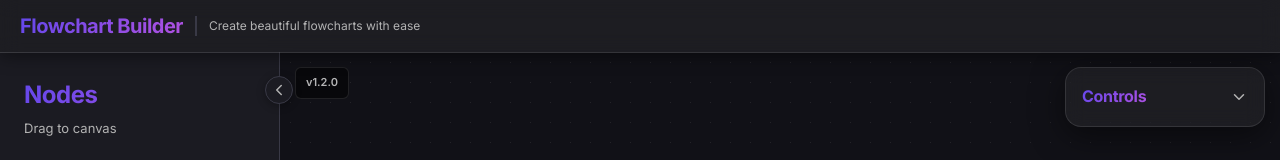
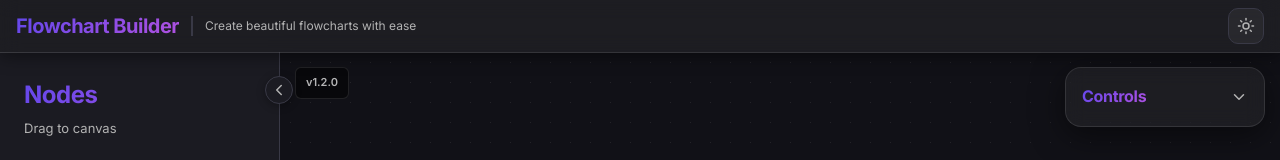
Before and after one commit to conei7/flowchart-app, a React (Vite) app: page / in a window 1280 px wide. Shown: the top 160 px of the page. Built offline with nearby package versions, Linux system fonts and the light colour scheme.

Commit message:
v1.2.3 ダークモード/ライトモード切替ボタン追加（右上）、テーマ設定のローカルストレージ保存

```diff
--- a/src/App.css
+++ b/src/App.css
@@ -10,10 +10,14 @@
     -webkit-backdrop-filter: var(--glass-backdrop);
     box-shadow: var(--shadow-md);
     animation: fadeIn 350ms cubic-bezier(0.4, 0, 0.2, 1);
+    display: flex;
+    align-items: center;
+    justify-content: space-between;
+    padding: 0 16px;
 }
 
 .header-content {
-    padding: 10px 20px;
+    padding: 10px 0;
     display: flex;
     align-items: center;
     gap: 12px;
@@ -32,6 +36,27 @@
     margin: 0;
     padding-left: 12px;
     border-left: 2px solid var(--border-color);
+}
+
+.theme-toggle-btn {
+    display: flex;
+    align-items: center;
+    justify-content: center;
+    width: 36px;
+    height: 36px;
+    border-radius: 10px;
+    background: rgba(255, 255, 255, 0.05);
+    border: 1px solid var(--border-color);
+    color: var(--text-secondary);
+    cursor: pointer;
+    transition: all var(--transition-base);
+}
+
+.theme-toggle-btn:hover {
+    background: var(--accent-gradient);
+    border-color: transparent;
+    color: white;
+    transform: scale(1.05);
 }
 
 .app-main {
--- a/src/App.tsx
+++ b/src/App.tsx
@@ -1,7 +1,23 @@
+import { useState, useEffect } from 'react';
 import { FlowchartBuilder } from './components/FlowchartBuilder';
+import { Sun, Moon } from 'lucide-react';
 import './App.css';
 
 function App() {
+    const [isDarkMode, setIsDarkMode] = useState(() => {
+        const saved = localStorage.getItem('theme');
+        return saved ? saved === 'dark' : true; // Default to dark mode
+    });
+
+    useEffect(() => {
+        document.documentElement.setAttribute('data-theme', isDarkMode ? 'dark' : 'light');
+        localStorage.setItem('theme', isDarkMode ? 'dark' : 'light');
+    }, [isDarkMode]);
+
+    const toggleTheme = () => {
+        setIsDarkMode(!isDarkMode);
+    };
+
     return (
         <>
             <header className="app-header">
@@ -11,6 +27,13 @@ function App() {
                     </h1>
                     <p className="app-subtitle">Create beautiful flowcharts with ease</p>
                 </div>
+                <button
+                    className="theme-toggle-btn"
+                    onClick={toggleTheme}
+                    title={isDarkMode ? 'Switch to Light Mode' : 'Switch to Dark Mode'}
+                >
+                    {isDarkMode ? <Sun size={18} /> : <Moon size={18} />}
+                </button>
             </header>
             <main className="app-main">
                 <FlowchartBuilder />
--- a/src/index.css
+++ b/src/index.css
@@ -36,6 +36,28 @@
     --transition-fast: 150ms cubic-bezier(0.4, 0, 0.2, 1);
     --transition-base: 250ms cubic-bezier(0.4, 0, 0.2, 1);
     --transition-slow: 350ms cubic-bezier(0.4, 0, 0.2, 1);
+}
+
+/* Light Theme */
+[data-theme="light"] {
+    --bg-primary: hsl(220, 20%, 97%);
+    --bg-secondary: hsl(220, 15%, 92%);
+    --bg-tertiary: hsl(220, 12%, 88%);
+    --bg-hover: hsl(220, 10%, 85%);
+
+    --text-primary: hsl(220, 20%, 15%);
+    --text-secondary: hsl(220, 10%, 40%);
+    --text-tertiary: hsl(220, 8%, 55%);
+
+    --border-color: hsl(220, 15%, 82%);
+
+    --shadow-sm: 0 2px 8px rgba(0, 0, 0, 0.08);
+    --shadow-md: 0 4px 16px rgba(0, 0, 0, 0.12);
+    --shadow-lg: 0 8px 32px rgba(0, 0, 0, 0.16);
+
+    /* Glassmorphism for light mode */
+    --glass-bg: rgba(255, 255, 255, 0.7);
+    --glass-border: rgba(0, 0, 0, 0.08);
 }
 
 * {
```
Also changed, not shown: 1 other file (tests, documents, lock files or other folders).
